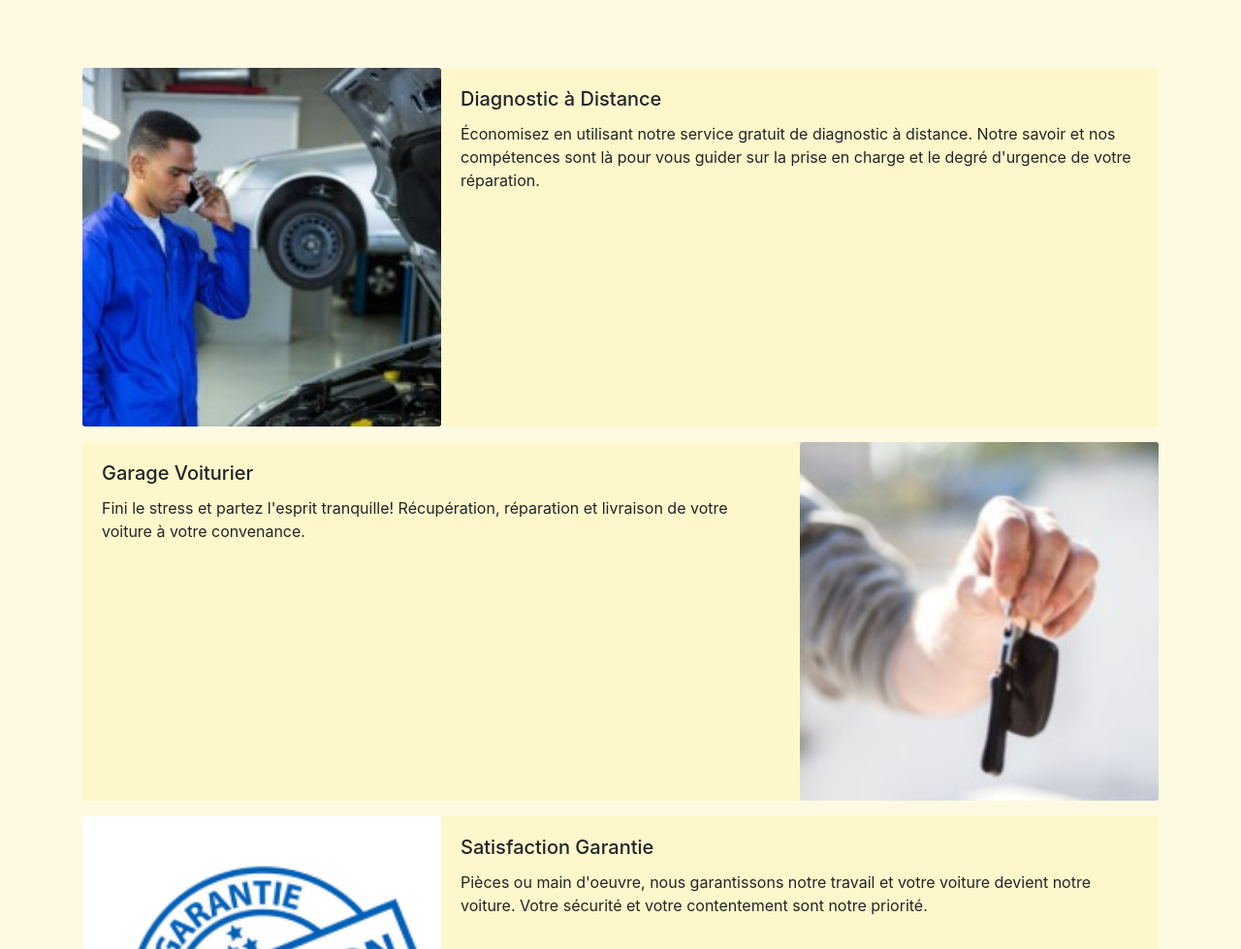
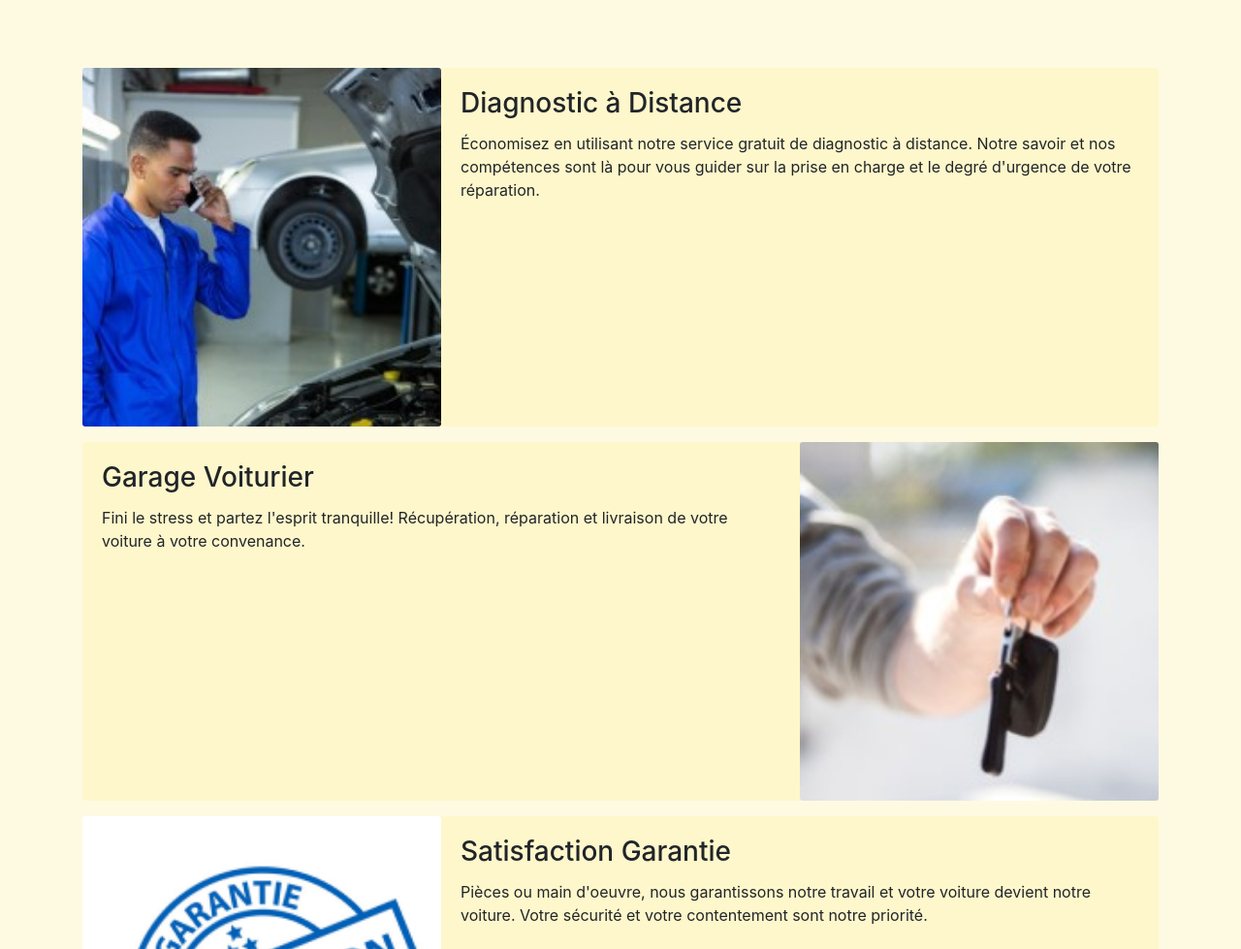
Before and after one commit to azizelo/AutoGarageServices, a website: page index.html in a window 1280 px wide. Shown: the part 827-1806 px from the top of the page at 97% size. Drawn offline with nearby package versions, Linux system fonts and the light colour scheme; files whose address does not match are found by name.

Commit message:
minor typo and menu button position

```diff
--- a/index.html
+++ b/index.html
@@ -14,6 +14,11 @@
     <meta charset="utf-8">
     <meta name="viewport" content="initial-scale = 1.0, shrink-to-fit=no, maximum-scale = 1.0" />
     <meta http-equiv="x-ua-compatible" content="ie=edge">
+    <!-- OpenGraph Content -->
+    <meta property="og:title" content="Auto Garage Services"/>
+    <meta property="og:description" content="A full description of the page."/>
+    <meta property="og:image" content="./img/OGimage.png"/>
+
     <!-- build:css css/main.css -->
     <link rel="stylesheet" href="node_modules/bootstrap/dist/css/bootstrap.min.css">
     <link rel="stylesheet" href="node_modules/font-awesome/css/font-awesome.min.css">
@@ -27,11 +32,12 @@
 <body>
     <section id="header">
         <nav class="navbar navbar-expand-lg fixed-top">
+            <a class="navbar-brand" href="#"><i class="fa fa-car mr-2"></i>Auto Garage Services</a>
             <button class="navbar-toggler" type="button" data-toggle="collapse" data-target="#navbarAltMarkup"
                 aria-controls="navbarAltMarkup" aria-expanded="false" aria-label="Toggle navigation">
                 <i class="fa fa-bars"></i>
             </button>
-            <a class="navbar-brand" href="#"><i class="fa fa-car mr-2"></i>Auto Garage Services</a>
+
 
 
             <div class="collapse navbar-collapse" id="navbarAltMarkup">
@@ -158,7 +164,7 @@
                     </div>
                     <div class="col-md-8">
                         <div class="card-body">
-                            <h5 class="card-title">Diagnostic à Distance</h5>
+                            <h3 class="card-title">Diagnostic à Distance</h3>
                             <p class="card-text">Économisez en utilisant notre service gratuit de diagnostic à
                                 distance. Notre savoir et nos compétences sont là pour vous guider
                                 sur la prise en charge et le degré d'urgence de votre réparation.</p>
@@ -175,7 +181,7 @@
 
                     <div class="col-md-8">
                         <div class="card-body">
-                            <h5 class="card-title">Garage Voiturier</h5>
+                            <h3 class="card-title">Garage Voiturier</h3>
                             <p class="card-text">Fini le stress et partez l'esprit tranquille!
                                 Récupération, réparation et livraison de votre voiture à votre convenance.</p>
                         </div>
@@ -192,7 +198,7 @@
                     </div>
                     <div class="col-md-8">
                         <div class="card-body">
-                            <h5 class="card-title">Satisfaction Garantie</h5>
+                            <h3 class="card-title">Satisfaction Garantie</h3>
                             <p class="card-text">Pièces ou main d'oeuvre, nous garantissons notre travail et votre
                                 voiture devient notre voiture.
                                 Votre sécurité et votre contentement sont notre priorité.</p>
```
Also changed, not shown: a-propos.html (+2 -1 lines), dist/a-propos.html (deleted), dist/contactez-nous.html (deleted), dist/img/alberto.png (deleted), dist/img/buffet.png (deleted), dist/img/logo.png (deleted), dist/img/uthappizza.png (deleted), dist/index.html (deleted), img/alberto.png (deleted), img/buffet.png (deleted), img/logo.png (deleted), img/uthappizza.png (deleted), 4 other files.
